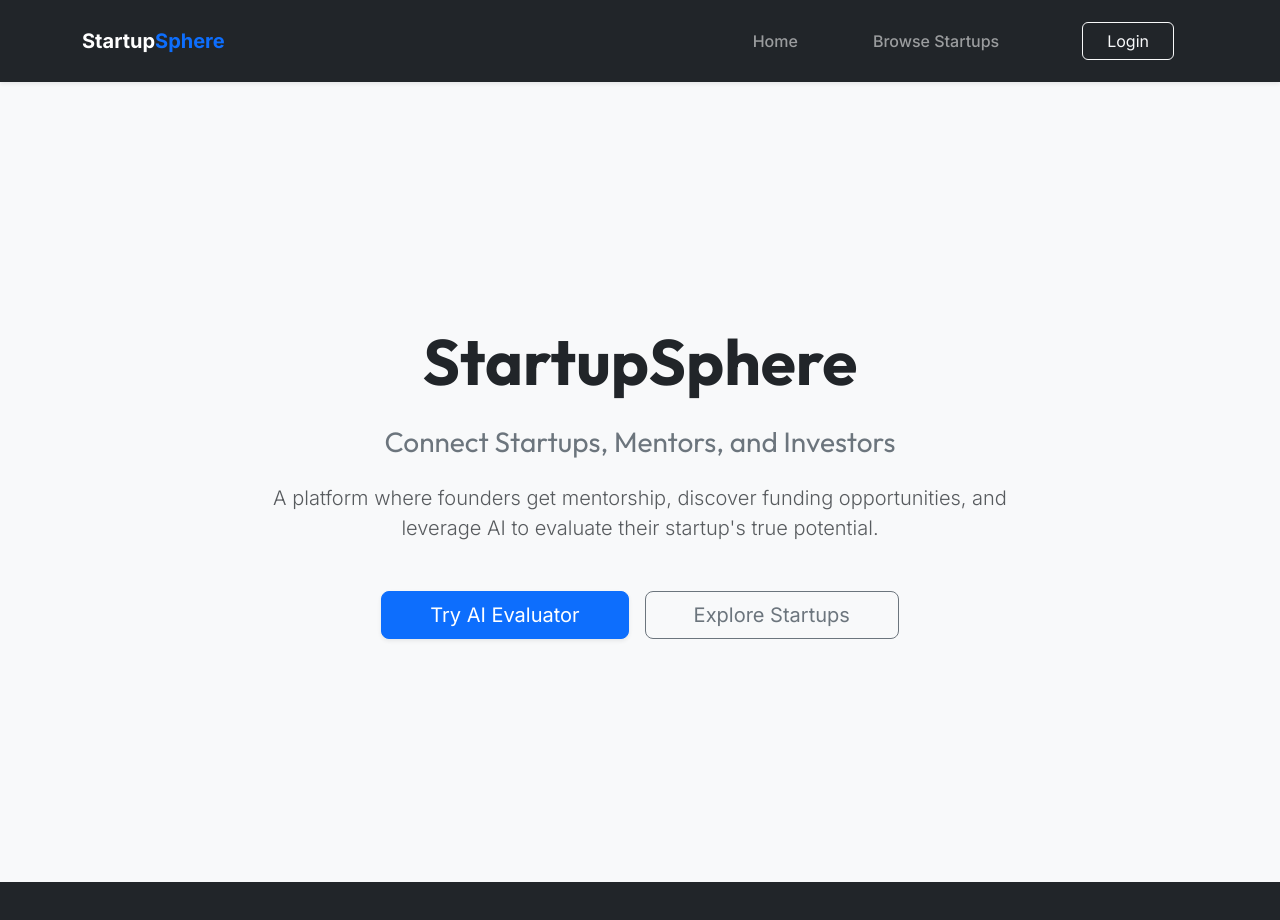
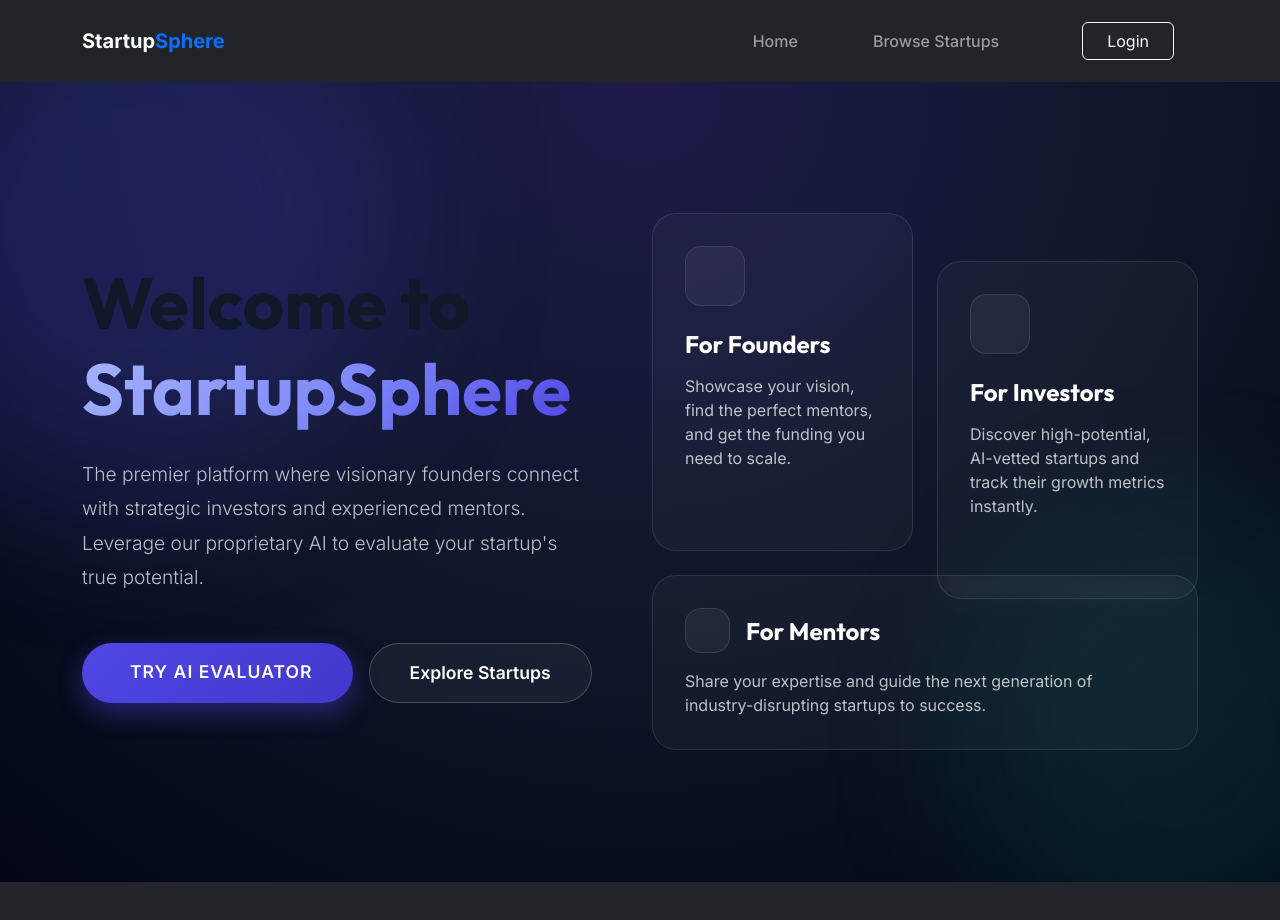
Before and after one commit to dragonknightbit/StartupSphere-Live, a React (Vite) app in the folder frontend/front/: page / in a window 1280 px wide. Shown: the top 920 px of the page. Built offline with nearby package versions, Linux system fonts and the light colour scheme; no server answers.

Commit message:
Redesign homepage with premium aesthetics

```diff
--- a/frontend/front/src/index.css
+++ b/frontend/front/src/index.css
@@ -321,3 +321,166 @@ h1, h2, h3, h4, h5, h6, .brand-logo {
   border-top: 1px solid var(--border-color);
   background: #F9FAFB;
 }
+
+/* --- Premium Homepage Styles --- */
+
+.hero-section {
+  background: radial-gradient(circle at 50% 0%, #1e1b4b 0%, #0f172a 50%, #020617 100%);
+  color: white;
+  position: relative;
+  overflow: hidden;
+}
+
+.hero-blob {
+  position: absolute;
+  filter: blur(80px);
+  z-index: 0;
+  opacity: 0.6;
+  border-radius: 50%;
+  animation: float 10s ease-in-out infinite;
+}
+
+.hero-blob-1 {
+  top: -10%;
+  left: -10%;
+  width: 40vw;
+  height: 40vw;
+  background: rgba(79, 70, 229, 0.4);
+}
+
+.hero-blob-2 {
+  bottom: -10%;
+  right: -10%;
+  width: 35vw;
+  height: 35vw;
+  background: rgba(16, 185, 129, 0.2);
+  animation-delay: -5s;
+}
+
+.hero-content {
+  position: relative;
+  z-index: 1;
+}
+
+.text-gradient {
+  background: linear-gradient(135deg, #a5b4fc, #818cf8, #4f46e5);
+  -webkit-background-clip: text;
+  -webkit-text-fill-color: transparent;
+  background-clip: text;
+}
+
+.text-gradient-secondary {
+  background: linear-gradient(135deg, #34d399, #10b981);
+  -webkit-background-clip: text;
+  -webkit-text-fill-color: transparent;
+  background-clip: text;
+}
+
+.hero-glass-card {
+  background: rgba(255, 255, 255, 0.03);
+  backdrop-filter: blur(16px);
+  -webkit-backdrop-filter: blur(16px);
+  border: 1px solid rgba(255, 255, 255, 0.1);
+  border-radius: var(--radius-xl);
+  padding: 2rem;
+  transition: all 0.4s cubic-bezier(0.175, 0.885, 0.32, 1.275);
+}
+
+.hero-glass-card:hover {
+  transform: translateY(-8px);
+  background: rgba(255, 255, 255, 0.06);
+  border-color: rgba(255, 255, 255, 0.2);
+  box-shadow: 0 20px 40px rgba(0, 0, 0, 0.4), 0 0 20px rgba(79, 70, 229, 0.2);
+}
+
+.hero-icon-wrapper {
+  width: 60px;
+  height: 60px;
+  border-radius: 16px;
+  display: flex;
+  align-items: center;
+  justify-content: center;
+  font-size: 1.8rem;
+  margin-bottom: 1.5rem;
+  background: rgba(255, 255, 255, 0.05);
+  border: 1px solid rgba(255, 255, 255, 0.1);
+}
+
+.btn-hero-primary {
+  background: linear-gradient(135deg, #4f46e5, #4338ca);
+  color: white;
+  border: none;
+  padding: 1rem 2.5rem;
+  border-radius: 30px;
+  font-weight: 600;
+  font-size: 1.1rem;
+  text-transform: uppercase;
+  letter-spacing: 1px;
+  transition: all 0.3s ease;
+  box-shadow: 0 10px 25px rgba(79, 70, 229, 0.4);
+  position: relative;
+  overflow: hidden;
+}
+
+.btn-hero-primary::after {
+  content: '';
+  position: absolute;
+  top: 0;
+  left: -100%;
+  width: 100%;
+  height: 100%;
+  background: linear-gradient(90deg, transparent, rgba(255, 255, 255, 0.2), transparent);
+  transition: all 0.5s ease;
+}
+
+.btn-hero-primary:hover {
+  transform: translateY(-3px);
+  box-shadow: 0 15px 35px rgba(79, 70, 229, 0.6);
+  color: white;
+}
+
+.btn-hero-primary:hover::after {
+  left: 100%;
+}
+
+.btn-hero-secondary {
+  background: rgba(255, 255, 255, 0.05);
+  color: white;
+  border: 1px solid rgba(255, 255, 255, 0.2);
+  padding: 1rem 2.5rem;
+  border-radius: 30px;
+  font-weight: 600;
+  font-size: 1.1rem;
+  transition: all 0.3s ease;
+}
+
+.btn-hero-secondary:hover {
+  background: rgba(255, 255, 255, 0.1);
+  border-color: rgba(255, 255, 255, 0.4);
+  transform: translateY(-3px);
+  color: white;
+}
+
+@keyframes float {
+  0% { transform: translateY(0) scale(1); }
+  50% { transform: translateY(-30px) scale(1.05); }
+  100% { transform: translateY(0) scale(1); }
+}
+
+.fade-in-up {
+  animation: fadeInUp 0.8s cubic-bezier(0.165, 0.84, 0.44, 1) forwards;
+  opacity: 0;
+  transform: translateY(30px);
+}
+
+.delay-100 { animation-delay: 0.1s; }
+.delay-200 { animation-delay: 0.2s; }
+.delay-300 { animation-delay: 0.3s; }
+.delay-400 { animation-delay: 0.4s; }
+
+@keyframes fadeInUp {
+  to {
+    opacity: 1;
+    transform: translateY(0);
+  }
+}
--- a/frontend/front/src/pages/Home.jsx
+++ b/frontend/front/src/pages/Home.jsx
@@ -3,36 +3,83 @@ import { Link } from 'react-router-dom';
 
 function Home() {
   return (
-    <div className="container-fluid bg-light py-5 min-vh-100 d-flex flex-column justify-content-center align-items-center">
-      <div className="text-center px-3" style={{ maxWidth: '800px' }}>
+    <div className="hero-section min-vh-100 d-flex flex-column">
 
-        {/* Main Title */}
-        <h1 className="display-3 fw-bold text-dark mb-4">
-          StartupSphere
-        </h1>
+      {/* Animated Background Blobs */}
+      <div className="hero-blob hero-blob-1"></div>
+      <div className="hero-blob hero-blob-2"></div>
 
-        {/* Subtitle */}
-        <h2 className="h3 fw-normal text-secondary mb-4">
-          Connect Startups, Mentors, and Investors
-        </h2>
+      <div className="container flex-grow-1 d-flex flex-column justify-content-center hero-content py-5">
+        <div className="row align-items-center">
 
-        {/* Description */}
-        <p className="lead text-muted mb-5">
-          A platform where founders get mentorship, discover funding opportunities, and leverage AI to evaluate their startup's true potential.
-        </p>
+          {/* Left Text Content */}
+          <div className="col-lg-6 mb-5 mb-lg-0 pe-lg-5">
+            <h1 className="display-2 fw-bold mb-4 fade-in-up">
+              Welcome to <br />
+              <span className="text-gradient">StartupSphere</span>
+            </h1>
 
-        {/* Call to Action Buttons */}
-        <div className="d-grid gap-3 d-sm-flex justify-content-sm-center">
+            <p className="lead mb-5 fade-in-up delay-100 text-light opacity-75" style={{ fontSize: '1.2rem', lineHeight: '1.8' }}>
+              The premier platform where visionary founders connect with strategic investors and experienced mentors. Leverage our proprietary AI to evaluate your startup's true potential.
+            </p>
 
-          {/* Primary Button: AI Evaluator */}
-          <Link to="/ai-evaluator" className="btn btn-primary btn-lg px-5 shadow-sm">
-            Try AI Evaluator
-          </Link>
+            <div className="d-flex flex-wrap gap-3 fade-in-up delay-200">
+              <Link to="/ai-evaluator" className="btn-hero-primary text-decoration-none">
+                <i className="bi bi-robot me-2"></i> Try AI Evaluator
+              </Link>
+              <Link to="/startups" className="btn-hero-secondary text-decoration-none">
+                Explore Startups
+              </Link>
+            </div>
+          </div>
 
-          {/* Secondary Button: Explore */}
-          <Link to="/startups" className="btn btn-outline-secondary btn-lg px-5">
-            Explore Startups
-          </Link>
+          {/* Right Glass Cards Grid */}
+          <div className="col-lg-6 fade-in-up delay-300">
+            <div className="row g-4">
+
+              {/* Feature 1 */}
+              <div className="col-sm-6">
+                <div className="hero-glass-card h-100">
+                  <div className="hero-icon-wrapper text-gradient">
+                    <i className="bi bi-rocket-takeoff"></i>
+                  </div>
+                  <h3 className="h4 fw-bold mb-3 text-white">For Founders</h3>
+                  <p className="text-light opacity-75 mb-0">
+                    Showcase your vision, find the perfect mentors, and get the funding you need to scale.
+                  </p>
+                </div>
+              </div>
+
+              {/* Feature 2 */}
+              <div className="col-sm-6">
+                <div className="hero-glass-card h-100 mt-sm-5">
+                  <div className="hero-icon-wrapper text-gradient-secondary">
+                    <i className="bi bi-graph-up-arrow"></i>
+                  </div>
+                  <h3 className="h4 fw-bold mb-3 text-white">For Investors</h3>
+                  <p className="text-light opacity-75 mb-0">
+                    Discover high-potential, AI-vetted startups and track their growth metrics instantly.
+                  </p>
+                </div>
+              </div>
+
+              {/* Feature 3 */}
+              <div className="col-12">
+                <div className="hero-glass-card">
+                  <div className="d-flex align-items-center mb-3">
+                    <div className="hero-icon-wrapper text-warning mb-0 me-3" style={{ width: '45px', height: '45px', fontSize: '1.2rem' }}>
+                      <i className="bi bi-person-video3"></i>
+                    </div>
+                    <h3 className="h4 fw-bold mb-0 text-white">For Mentors</h3>
+                  </div>
+                  <p className="text-light opacity-75 mb-0">
+                    Share your expertise and guide the next generation of industry-disrupting startups to success.
+                  </p>
+                </div>
+              </div>
+
+            </div>
+          </div>
 
         </div>
       </div>
```
